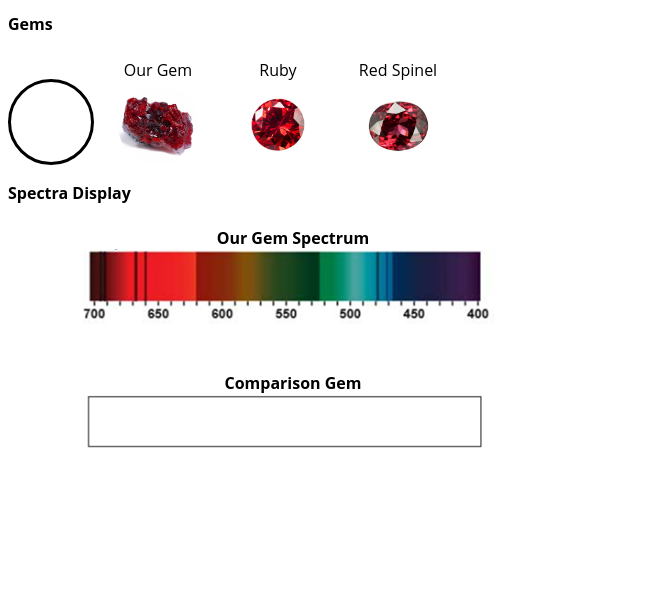
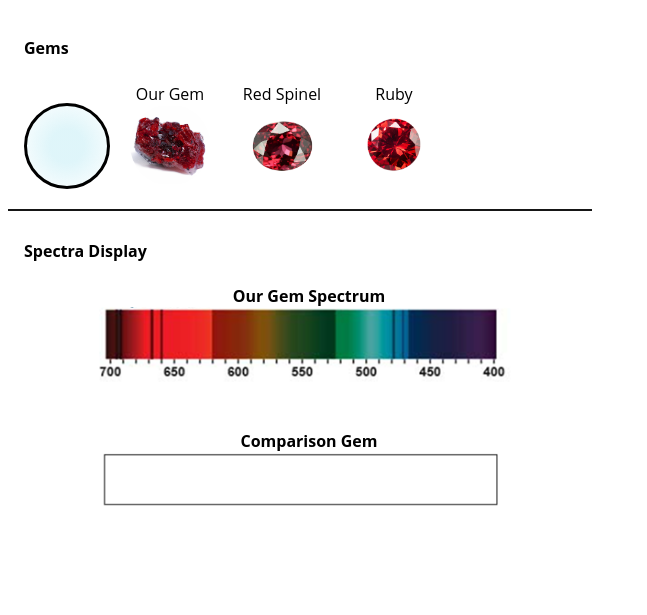
Before and after one commit to hannah-hauan/widget-spectroscope, a plain HTML site: page index.html in a window 1280 px wide. Shown: the whole page, without its empty margins (0-647 px from the left). Drawn offline with Linux system fonts and the light colour scheme.

Commit message:
Update index.html

```diff
--- a/index.html
+++ b/index.html
@@ -18,8 +18,6 @@
      position: relative;
      width: 550px;
      height: 100px;
-     /* border: 1px solid #5c3c6b; */
-     background-color: #ffffff;
      padding: 10px;
 
    }
@@ -39,7 +37,6 @@
      width: 80px;
      height: 80px;
      border-radius: 50%;
-     border: 4px solid white;
      object-fit: cover;
    }
 
@@ -52,13 +49,16 @@
      border: 3px solid black;
      border-radius: 50%;
      cursor: grab;
-     background-color: transparent;
-   }
+     background: #161616;
+     background: radial-gradient(circle,rgba(27, 186, 217, 0.143) 30%, rgba(255, 255, 255, 1) 100%);
+     backdrop-filter: blur(1px);
+    }
+
+
 
    .spectra-display {
      margin-top: 10px;
      width: 550px;
-     background-color: #fff;
      padding: 10px;
       display: flex;
       flex-direction: column;
@@ -87,10 +87,22 @@
   p {
     margin: 0;
   }
+
+  #gem-area{
+    padding: 1em;
+    background-color: #ffffff;
+  }
+
+  #spectra-area {
+    padding: 1em;
+    background-color: #ffffff;
+    border-top: 2px solid #161616;
+  }
+
  </style>
  </head>
  <body>
-
+ <section id="gem-area">
  <h2>Gems</h2>
  <div id="gameContainer">
    <div class="gems-row">
@@ -100,19 +112,22 @@
             data-spectrum="images/spectrum_placeholder.png">
      </div>
      <div class="gem">
+      <p>Red Spinel</p>
+      <img id="spinelGem" src="images/spinelCut.png" alt="Red Spinel"
+           data-spectrum="images/spectrum_redSpinel.png">
+     </div>
+     <div class="gem">
        <p>Ruby</p>
        <img id="rubyGem" src="images/rubyCut.png" alt="Ruby"
             data-spectrum="images/spectrum_ruby.png">
      </div>
-     <div class="gem">
-       <p>Red Spinel</p>
-       <img id="spinelGem" src="images/spinelCut.png" alt="Red Spinel"
-            data-spectrum="images/spectrum_redSpinel.png">
-     </div>
+
    </div>
    <div id="magnifier" tabindex="0"></div>
  </div>
+ </section>
 
+ <section id="spectra-area">
  <h2>Spectra Display</h2>
  <div class="spectra-display">
    <div class="spectra">
@@ -125,6 +140,7 @@
           alt="Absorption spectrum of selected gem">
    </div>
  </div>
+</section>
 
  <script>
    const magnifier = document.getElementById('magnifier');
```
